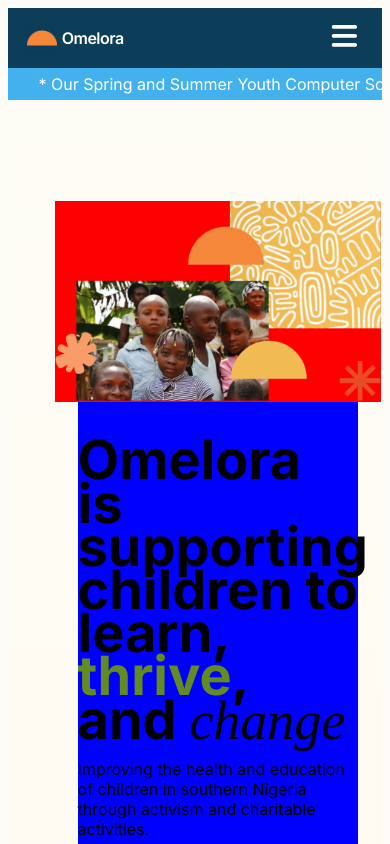
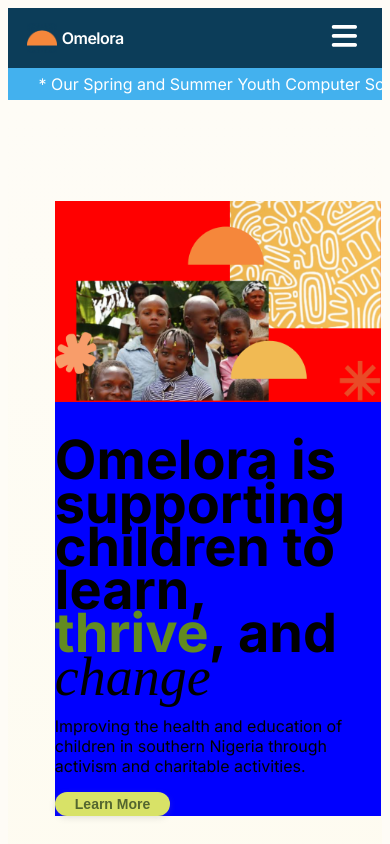
Before and after one commit to kyraezikeuzor/Omelora-Website, a Next.js app: page / in a window 390 px wide. Shown: the top 844 px of the page. Built offline with nearby package versions, Linux system fonts and the light colour scheme; a web font is replaced by a local one.

Commit message:
Fixed hero image styling 7/?

```diff
--- a/components/Home/Hero.module.css
+++ b/components/Home/Hero.module.css
@@ -39,7 +39,7 @@
 
     .hero-text-container {
         order: 2;
-        width: 100%;
+        width: 326px;
         margin-top: 0;
         background-color: blue;
     }
```
